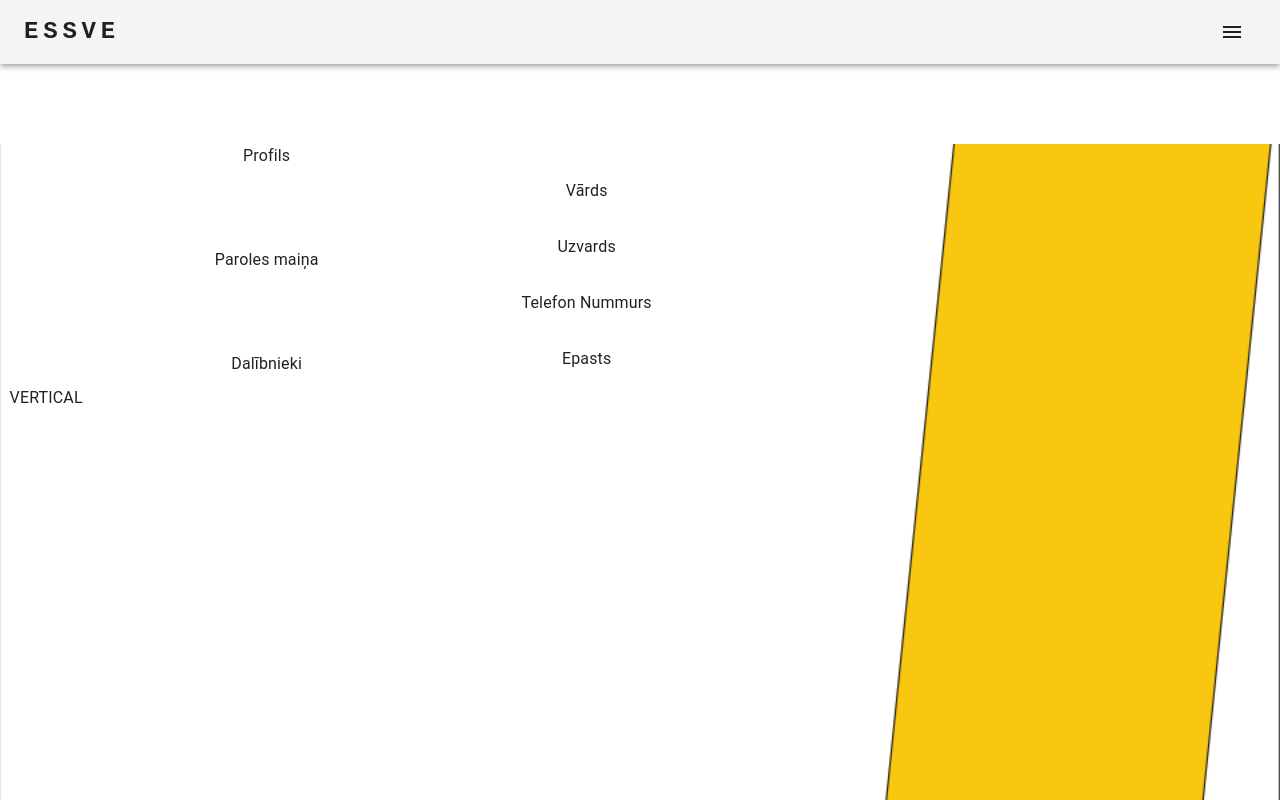
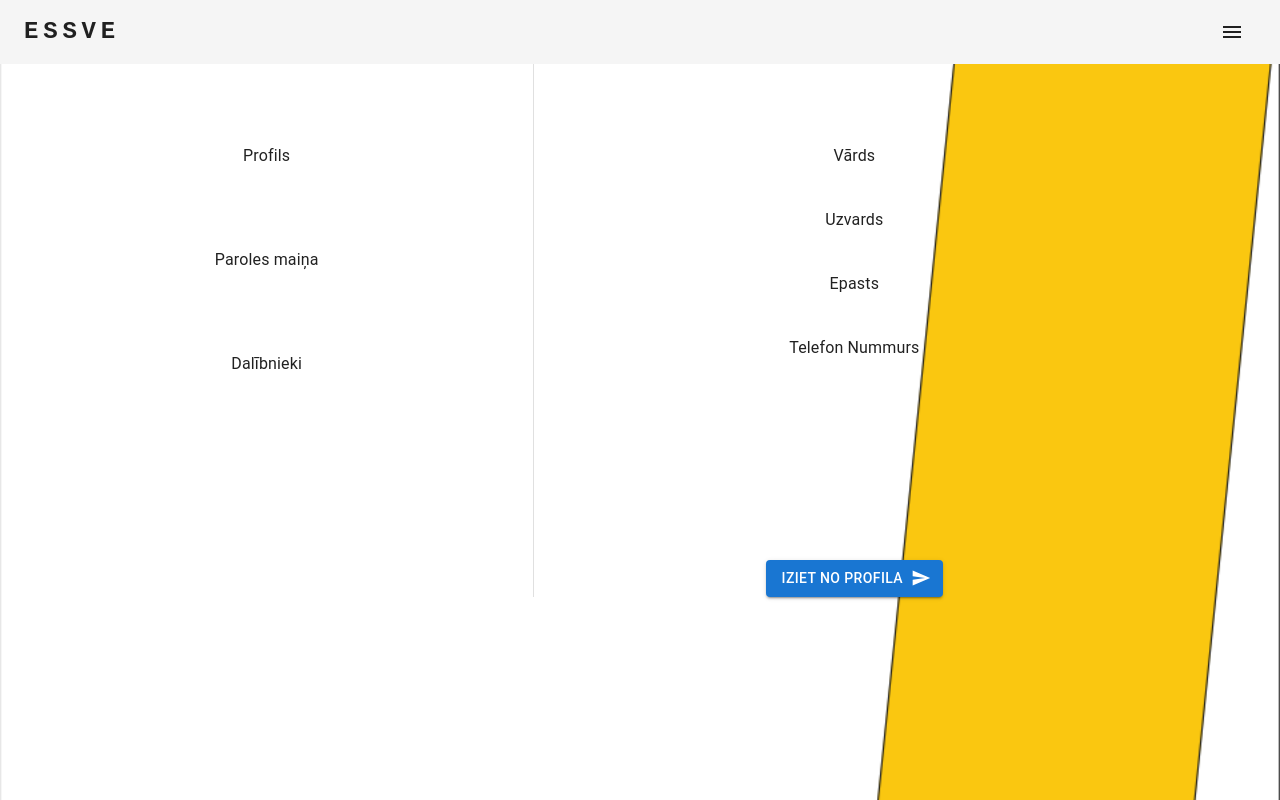
Before and after one commit to cropez/IDS, a React (Create React App) app in the folder client/: page /profile in a window 1280 px wide. Shown: the top 800 px of the page. Built offline with nearby package versions, Linux system fonts and the light colour scheme.

Commit message:
again fixes

```diff
--- a/client/src/components/Header.jsx
+++ b/client/src/components/Header.jsx
@@ -38,7 +38,7 @@ const Header = () => {
     },
     {
       menuTitle: "Iziet",
-      pageURL: "/authorizacija"
+      pageURL: "/Autorizacija"
     },
     {
       menuTitle: "Bildes",
--- a/client/src/pages/bildes.jsx
+++ b/client/src/pages/bildes.jsx
@@ -13,7 +13,7 @@ import Layout from '../components/Layout';
 export default function bildes() {
   return (<><Layout>
 
-    <Grid container xs={5} justifyContent="center" mt={10} fontSize="xxx-large">
+    <Grid container xs={5} justifyContent="center" fontSize="xxx-large">
       <Avatar alt="D" image={IMG} src="../img/img.png" sx={{ width: 132, height: 132 }} />
       <Typography>
 
--- a/client/src/pages/dashboard.jsx
+++ b/client/src/pages/dashboard.jsx
@@ -10,7 +10,7 @@ import { PickersDay } from '@mui/x-date-pickers/PickersDay';
 import { Container } from '@mui/material';
 import Grid from '@mui/material/Grid';
 import { useState, useEffect } from 'react';
-import Banner from '../img/banner-4.png'
+import Banner from '../img/IDS.png'
 import CardMedia from "@mui/material/CardMedia"
 import '../styles/img.css';
 import Layout from '../components/Layout';
--- a/client/src/pages/profile.jsx
+++ b/client/src/pages/profile.jsx
@@ -1,74 +1,63 @@
-import { Container, Typography } from '@mui/material';
+import { Container, Typography, Box } from '@mui/material';
 import React, { useState, useEffect } from 'react';
 import Grid from '@mui/material/Grid';
 import '../styles/img.css';
 import Divider from '@mui/material/Divider';
 import Layout from '../components/Layout';
+import Button from '@mui/material/Button';
+import SendIcon from '@mui/icons-material/Send';
 
-export default function bildes() {
-  return (<><Layout>
-
-    <Grid container xs={5} justifyContent="center" mt={10} fontSize="xxx-large">
+export default function Bildes() {
+  return (
+    <Layout>
+      <Grid container>
+        <Grid item xs={5}>
+          <Grid container justifyContent="center" mt={10} fontSize="xxx-large">
             <Typography>
-
               Profils
-
             </Typography>
-
           </Grid>
-    <Grid container xs={5} justifyContent="center" mt={10} fontSize="xxx-large">
+          <Grid container justifyContent="center" mt={10} fontSize="xxx-large">
             <Typography>
-
               Paroles maiņa
             </Typography>
-
           </Grid>
-    <Grid container xs={5} justifyContent="center" mt={10} fontSize="xxx-large">
+          <Grid container justifyContent="center" mt={10} fontSize="xxx-large">
             <Typography>
-
               Dalībnieki
             </Typography>
-
           </Grid>
-    <Grid container>
-
-  <Divider orientation="vertical" flexItem>
-    VERTICAL
-  </Divider>
-
         </Grid>
-
-    <Grid container xs={11} justifyContent="center" mt={-9} fontSize="xxx-large">
-
+        <Divider orientation="vertical" flexItem />
+        <Grid item xs={6}>
+          <Grid container justifyContent="center" mt={10}  fontSize="xxx-large">
             <Typography>
-      Epasts
+              Vārds
             </Typography>
-
           </Grid>
-    <Grid container xs={11} justifyContent="center" mt={-10} fontSize="xxx-large">
-
-
-
-      <Typography>
-      Telefon Nummurs
-           </Typography>
-
-    </Grid>
-    <Grid container xs={11} justifyContent="center" mt={-10} fontSize="xxx-large">
-
+          <Grid container justifyContent="center" mt={5} fontSize="xxx-large">
             <Typography>
               Uzvards
             </Typography>
           </Grid>
-
-          <Grid container xs={11} justifyContent="center" mt={-10} fontSize="xxx-large">
-
+          <Grid container justifyContent="center" mt={5} fontSize="xxx-large">
             <Typography>
-      Vārds
+              Epasts
             </Typography>
           </Grid>
+          <Grid container justifyContent="center"mt={5}  fontSize="xxx-large">
+            <Typography>
+              Telefon Nummurs
+            </Typography>
+          </Grid>
+
+          <Grid container justifyContent="center" mt={25} fontSize="xxx-large">
+            <Button xs={12} variant="contained" endIcon={<SendIcon />}>
+              Iziet no profila
+            </Button>
+          </Grid>
+        </Grid>
+      </Grid>
     </Layout>
-  </>
   );
-
 }
--- a/client/src/styles/img.css
+++ b/client/src/styles/img.css
@@ -1,6 +1,8 @@
-img {
-    height: auto;
-    padding: 0;
-    margin: 0;
-    contain: strict;
-}
+.verticalLine {
+    position: fixed;
+    left: 50%;
+    top: 0;
+    bottom: 0;
+    width: 1px;
+    background-color: black;
+  }
```
Lines whose indentation alone changed are shown as unchanged.
